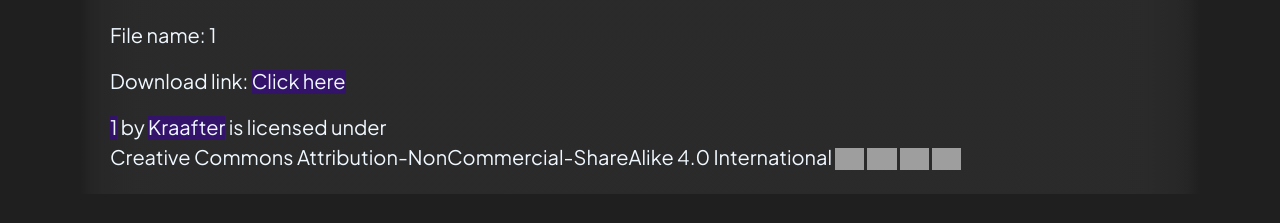
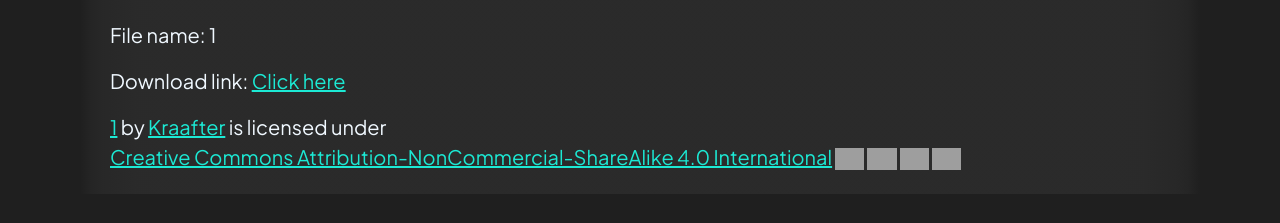
Before and after one commit to Kraafter/Kraaftersite-v3, a SvelteKit app: page /gallery/art/1 in a window 1280 px wide. Shown: the part 979-1202 px from the top of the page. Built offline with nearby package versions, Linux system fonts and the light colour scheme; grey boxes are pictures that could not be loaded; a web font is replaced by a local one.

Commit message:
Added link style for gallery

```diff
--- a/src/routes/gallery/archive/+page.svelte
+++ b/src/routes/gallery/archive/+page.svelte
@@ -31,7 +31,7 @@
 
 
 <div class="main full">
-    <p class="text2"><a class="text2" href="/gallery/art">← Back to art</a></p>
+    <p class="text2"><a class="text2 linking" href="/gallery/art">← Back to art</a></p>
     <span id="images">
         {#each photos as photo}
             <a class=hrefb
@@ -49,6 +49,20 @@
 
 
 <style>
+    .linking {
+        color: #1CE9D4 !important;
+        text-decoration: underline;
+    }
+
+    .linking:visited {
+        color: #2cc9ba;
+    }
+
+    .linking:hover {
+        color: #37fce8;
+        text-decoration-color: #ffffff;
+        text-decoration-thickness: 2px;
+    }
     .text2 {
         font-family: plus_jakarta_sansregular;
         color: aliceblue;
--- a/src/routes/gallery/archive/[slug]/+page.svelte
+++ b/src/routes/gallery/archive/[slug]/+page.svelte
@@ -48,7 +48,7 @@
 </svelte:head>
 
 <div class="main full">
-    <p class="text2"><a class="text2" href="/gallery/archive">← Back to archive</a></p>
+    <p class="text2"><a class="text2 linking" href="/gallery/archive">← Back to archive</a></p>
     <div class="viewerdiv">
         <Viewer
             bind:targetOffsetX={viewerOffsetXTarget}
@@ -73,7 +73,7 @@
     <br>
     <p class="text2">File name: {name}</p>
     <p class="text2">Download link: <a class="text2 linking" href="{url}" target="_blank" download="{name}">Click here</a></p>
-    <p class="text2" xmlns:cc="http://creativecommons.org/ns#" xmlns:dct="http://purl.org/dc/terms/"><a class="text2 linking" property="dct:title" rel="cc:attributionURL" href="https://kraafter.me{$page.url.pathname}">{ name }</a> by <a class="text2 linking" rel="cc:attributionURL dct:creator" property="cc:attributionName" href="https://kraafter.me/">Kraafter</a> is licensed under <a class="text2 linkin"href="https://creativecommons.org/licenses/by-nc-sa/4.0/?ref=chooser-v1" target="_blank" rel="license noopener noreferrer" style="display:inline-block;">Creative Commons Attribution-NonCommercial-ShareAlike 4.0 International<img style="height:22px!important;margin-left:3px;vertical-align:text-bottom;" src="https://mirrors.creativecommons.org/presskit/icons/cc.svg?ref=chooser-v1" alt=""><img style="height:22px!important;margin-left:3px;vertical-align:text-bottom;" src="https://mirrors.creativecommons.org/presskit/icons/by.svg?ref=chooser-v1" alt=""><img style="height:22px!important;margin-left:3px;vertical-align:text-bottom;" src="https://mirrors.creativecommons.org/presskit/icons/nc.svg?ref=chooser-v1" alt=""><img style="height:22px!important;margin-left:3px;vertical-align:text-bottom;" src="https://mirrors.creativecommons.org/presskit/icons/sa.svg?ref=chooser-v1" alt=""></a></p>
+    <p class="text2" xmlns:cc="http://creativecommons.org/ns#" xmlns:dct="http://purl.org/dc/terms/"><a class="text2 linking" property="dct:title" rel="cc:attributionURL" href="https://kraafter.me{$page.url.pathname}">{ name }</a> by <a class="text2 linking" rel="cc:attributionURL dct:creator" property="cc:attributionName" href="https://kraafter.me/">Kraafter</a> is licensed under <a class="text2 linking"href="https://creativecommons.org/licenses/by-nc-sa/4.0/?ref=chooser-v1" target="_blank" rel="license noopener noreferrer" style="display:inline-block;">Creative Commons Attribution-NonCommercial-ShareAlike 4.0 International<img style="height:22px!important;margin-left:3px;vertical-align:text-bottom;" src="https://mirrors.creativecommons.org/presskit/icons/cc.svg?ref=chooser-v1" alt=""><img style="height:22px!important;margin-left:3px;vertical-align:text-bottom;" src="https://mirrors.creativecommons.org/presskit/icons/by.svg?ref=chooser-v1" alt=""><img style="height:22px!important;margin-left:3px;vertical-align:text-bottom;" src="https://mirrors.creativecommons.org/presskit/icons/nc.svg?ref=chooser-v1" alt=""><img style="height:22px!important;margin-left:3px;vertical-align:text-bottom;" src="https://mirrors.creativecommons.org/presskit/icons/sa.svg?ref=chooser-v1" alt=""></a></p>
 
 </div>
 
@@ -116,7 +116,18 @@
     }
 
     .linking {
-        background-color: rgba(61, 0, 160, 0.537);
+        color: #1CE9D4 !important;
+        text-decoration: underline;
+    }
+
+    .linking:visited {
+        color: #2cc9ba;
+    }
+
+    .linking:hover {
+        color: #37fce8;
+        text-decoration-color: #ffffff;
+        text-decoration-thickness: 2px;
     }
 
     p img {
--- a/src/routes/gallery/art/+page.svelte
+++ b/src/routes/gallery/art/+page.svelte
@@ -31,7 +31,7 @@
 
 
 <div class="main full">
-    <p class="text2"><a class="text2" href="/gallery">← Back to gallery</a></p>
+    <p class="text2"><a class="text2 linking" href="/gallery">← Back to gallery</a></p>
     <span id="images">
         {#each photos as photo}
             <a class=hrefb
@@ -45,11 +45,26 @@
             </a>
         {/each}
     </span>
-    <p class="text2"><a class="text2" href="/gallery/archive">Art Archive →</a></p>
+    <p class="text2"><a class="text2 linking" href="/gallery/archive">Art Archive →</a></p>
 </div>
 
 
 <style>
+    .linking {
+        color: #1CE9D4 !important;
+        text-decoration: underline;
+    }
+
+    .linking:visited {
+        color: #2cc9ba;
+    }
+
+    .linking:hover {
+        color: #37fce8;
+        text-decoration-color: #ffffff;
+        text-decoration-thickness: 2px;
+    }
+
     .text2 {
         font-family: plus_jakarta_sansregular;
         color: aliceblue;
--- a/src/routes/gallery/art/[slug]/+page.svelte
+++ b/src/routes/gallery/art/[slug]/+page.svelte
@@ -48,7 +48,7 @@
 </svelte:head>
 
 <div class="main full">
-    <p class="text2"><a class="text2" href="/gallery/art">← Back to arts</a></p>
+    <p class="text2"><a class="text2 linking" href="/gallery/art">← Back to arts</a></p>
     <div class="viewerdiv">
         <Viewer
             bind:targetOffsetX={viewerOffsetXTarget}
@@ -73,11 +73,26 @@
     <br>
     <p class="text2">File name: {name}</p>
     <p class="text2">Download link: <a class="text2 linking" href="{url}" target="_blank" download="{name}">Click here</a></p>
-    <p class="text2" xmlns:cc="http://creativecommons.org/ns#" xmlns:dct="http://purl.org/dc/terms/"><a class="text2 linking" property="dct:title" rel="cc:attributionURL" href="https://kraafter.me{$page.url.pathname}">{ name }</a> by <a class="text2 linking" rel="cc:attributionURL dct:creator" property="cc:attributionName" href="https://kraafter.me/">Kraafter</a> is licensed under <a class="text2 linkin"href="https://creativecommons.org/licenses/by-nc-sa/4.0/?ref=chooser-v1" target="_blank" rel="license noopener noreferrer" style="display:inline-block;">Creative Commons Attribution-NonCommercial-ShareAlike 4.0 International<img style="height:22px!important;margin-left:3px;vertical-align:text-bottom;" src="https://mirrors.creativecommons.org/presskit/icons/cc.svg?ref=chooser-v1" alt=""><img style="height:22px!important;margin-left:3px;vertical-align:text-bottom;" src="https://mirrors.creativecommons.org/presskit/icons/by.svg?ref=chooser-v1" alt=""><img style="height:22px!important;margin-left:3px;vertical-align:text-bottom;" src="https://mirrors.creativecommons.org/presskit/icons/nc.svg?ref=chooser-v1" alt=""><img style="height:22px!important;margin-left:3px;vertical-align:text-bottom;" src="https://mirrors.creativecommons.org/presskit/icons/sa.svg?ref=chooser-v1" alt=""></a></p>
+    <p class="text2" xmlns:cc="http://creativecommons.org/ns#" xmlns:dct="http://purl.org/dc/terms/"><a class="text2 linking" property="dct:title" rel="cc:attributionURL" href="https://kraafter.me{$page.url.pathname}">{ name }</a> by <a class="text2 linking" rel="cc:attributionURL dct:creator" property="cc:attributionName" href="https://kraafter.me/">Kraafter</a> is licensed under <a class="text2 linking"href="https://creativecommons.org/licenses/by-nc-sa/4.0/?ref=chooser-v1" target="_blank" rel="license noopener noreferrer" style="display:inline-block;">Creative Commons Attribution-NonCommercial-ShareAlike 4.0 International<img style="height:22px!important;margin-left:3px;vertical-align:text-bottom;" src="https://mirrors.creativecommons.org/presskit/icons/cc.svg?ref=chooser-v1" alt=""><img style="height:22px!important;margin-left:3px;vertical-align:text-bottom;" src="https://mirrors.creativecommons.org/presskit/icons/by.svg?ref=chooser-v1" alt=""><img style="height:22px!important;margin-left:3px;vertical-align:text-bottom;" src="https://mirrors.creativecommons.org/presskit/icons/nc.svg?ref=chooser-v1" alt=""><img style="height:22px!important;margin-left:3px;vertical-align:text-bottom;" src="https://mirrors.creativecommons.org/presskit/icons/sa.svg?ref=chooser-v1" alt=""></a></p>
 
 </div>
 
 <style>
+    .linking {
+        color: #1CE9D4 !important;
+        text-decoration: underline;
+    }
+
+    .linking:visited {
+        color: #2cc9ba;
+    }
+
+    .linking:hover {
+        color: #37fce8;
+        text-decoration-color: #ffffff;
+        text-decoration-thickness: 2px;
+    }
+
     .resetbutton {
         position: absolute;
         z-index: 5;
@@ -114,10 +129,6 @@
         user-select: none;
         border: 1px solid white;
         background-image: url('/assets/img/TransparencyDark640.png')
-    }
-
-    .linking {
-        background-color: rgba(61, 0, 160, 0.537);
     }
 
     p img {
--- a/src/routes/gallery/photo/+page.svelte
+++ b/src/routes/gallery/photo/+page.svelte
@@ -23,7 +23,7 @@
 
 
 <div class="main full">
-    <p class="text2"><a class="text2" href="/gallery">← Back to gallery</a></p>
+    <p class="text2"><a class="text2 linking" href="/gallery">← Back to gallery</a></p>
     <span id="images">
         {#each photos as photo}
             <a class=hrefb
@@ -41,6 +41,21 @@
 
 
 <style>
+    .linking {
+        color: #1CE9D4 !important;
+        text-decoration: underline;
+    }
+
+    .linking:visited {
+        color: #2cc9ba;
+    }
+
+    .linking:hover {
+        color: #37fce8;
+        text-decoration-color: #ffffff;
+        text-decoration-thickness: 2px;
+    }
+
     .text2 {
         font-family: plus_jakarta_sansregular;
         color: aliceblue;
--- a/src/routes/gallery/photo/[slug]/+page.svelte
+++ b/src/routes/gallery/photo/[slug]/+page.svelte
@@ -73,7 +73,7 @@
     <br>
     <p class="text2">File name: {name}</p>
     <p class="text2">Download link: <a class="text2 linking" href="{url}" target="_blank" download="{name}">Click here</a></p>
-    <p class="text2" xmlns:cc="http://creativecommons.org/ns#" xmlns:dct="http://purl.org/dc/terms/"><a class="text2 linking" property="dct:title" rel="cc:attributionURL" href="https://kraafter.me{$page.url.pathname}">{ name }</a> by <a class="text2 linking" rel="cc:attributionURL dct:creator" property="cc:attributionName" href="https://kraafter.me/">Kraafter</a> is licensed under <a class="text2 linkin"href="https://creativecommons.org/licenses/by-nc-sa/4.0/?ref=chooser-v1" target="_blank" rel="license noopener noreferrer" style="display:inline-block;">Creative Commons Attribution-NonCommercial-ShareAlike 4.0 International<img style="height:22px!important;margin-left:3px;vertical-align:text-bottom;" src="https://mirrors.creativecommons.org/presskit/icons/cc.svg?ref=chooser-v1" alt=""><img style="height:22px!important;margin-left:3px;vertical-align:text-bottom;" src="https://mirrors.creativecommons.org/presskit/icons/by.svg?ref=chooser-v1" alt=""><img style="height:22px!important;margin-left:3px;vertical-align:text-bottom;" src="https://mirrors.creativecommons.org/presskit/icons/nc.svg?ref=chooser-v1" alt=""><img style="height:22px!important;margin-left:3px;vertical-align:text-bottom;" src="https://mirrors.creativecommons.org/presskit/icons/sa.svg?ref=chooser-v1" alt=""></a></p>
+    <p class="text2" xmlns:cc="http://creativecommons.org/ns#" xmlns:dct="http://purl.org/dc/terms/"><a class="text2 linking" property="dct:title" rel="cc:attributionURL" href="https://kraafter.me{$page.url.pathname}">{ name }</a> by <a class="text2 linking" rel="cc:attributionURL dct:creator" property="cc:attributionName" href="https://kraafter.me/">Kraafter</a> is licensed under <a class="text2 linking"href="https://creativecommons.org/licenses/by-nc-sa/4.0/?ref=chooser-v1" target="_blank" rel="license noopener noreferrer" style="display:inline-block;">Creative Commons Attribution-NonCommercial-ShareAlike 4.0 International<img style="height:22px!important;margin-left:3px;vertical-align:text-bottom;" src="https://mirrors.creativecommons.org/presskit/icons/cc.svg?ref=chooser-v1" alt=""><img style="height:22px!important;margin-left:3px;vertical-align:text-bottom;" src="https://mirrors.creativecommons.org/presskit/icons/by.svg?ref=chooser-v1" alt=""><img style="height:22px!important;margin-left:3px;vertical-align:text-bottom;" src="https://mirrors.creativecommons.org/presskit/icons/nc.svg?ref=chooser-v1" alt=""><img style="height:22px!important;margin-left:3px;vertical-align:text-bottom;" src="https://mirrors.creativecommons.org/presskit/icons/sa.svg?ref=chooser-v1" alt=""></a></p>
 
 </div>
 
@@ -116,7 +116,18 @@
     }
 
     .linking {
-        background-color: rgba(61, 0, 160, 0.537);
+        color: #1CE9D4 !important;
+        text-decoration: underline;
+    }
+
+    .linking:visited {
+        color: #2cc9ba;
+    }
+
+    .linking:hover {
+        color: #37fce8;
+        text-decoration-color: #ffffff;
+        text-decoration-thickness: 2px;
     }
 
     p img {
```
